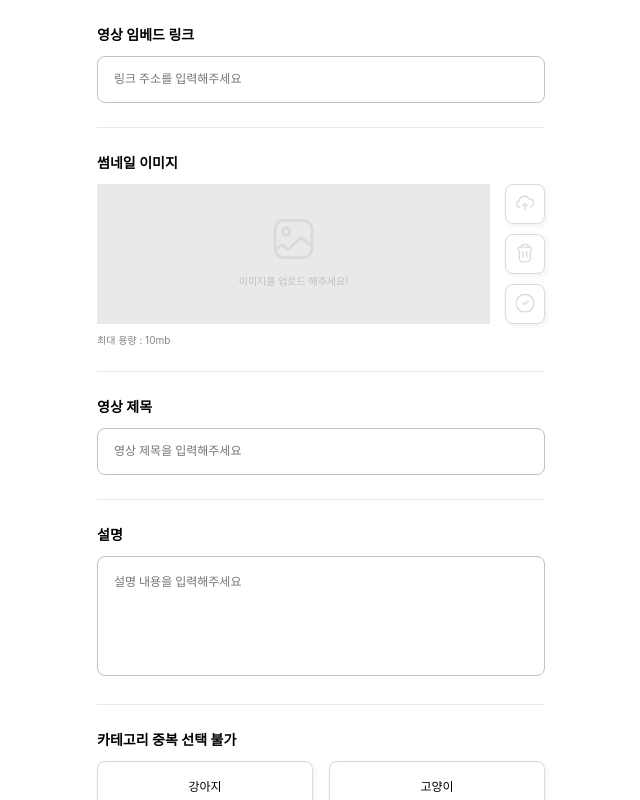
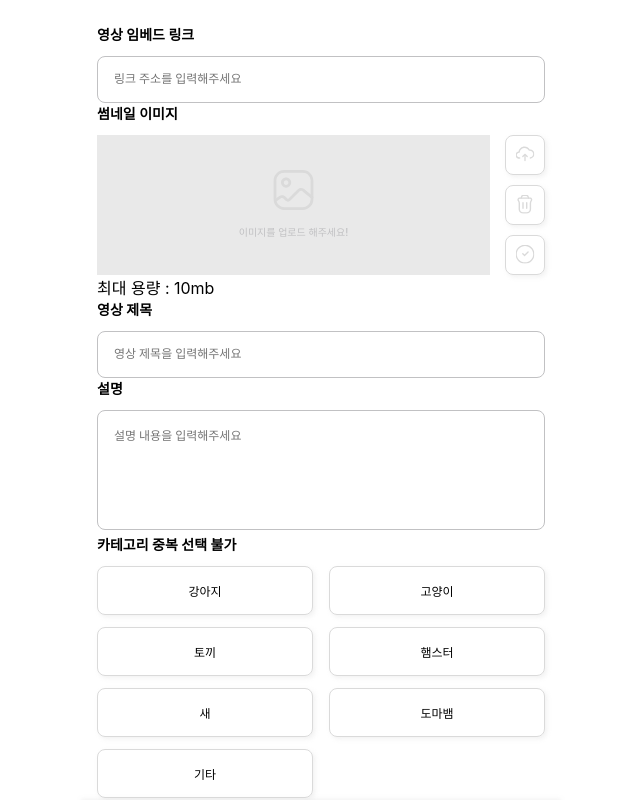
Before and after one commit to Numble3/Paws-Frontend, a Next.js app: page /upload/embed in a window 1280 px wide. Shown: the top 800 px of the page, without its empty margins (319-959 px from the left). Built offline with nearby package versions, Linux system fonts and the light colour scheme; a web font is replaced by a local one.

Commit message:
feat: image upload preview

```diff
--- a/pages/upload/embed.tsx
+++ b/pages/upload/embed.tsx
@@ -1,8 +1,7 @@
 import { useState } from "react";
 import styles from "styles/upload/embed.module.css";
-import { ICONS, IMAGES } from "lib/assets";
+import { ICONS } from "lib/assets";
 import Image from "next/image";
-import Border from "components/border";
 
 const Embed = () => {
   const category = [
@@ -20,7 +19,8 @@ const Embed = () => {
     reader.readAsDataURL(fileBlob);
     return new Promise<void>((resolve) => {
       reader.onload = () => {
-        setImageSrc(reader.result as string);
+        setImageSrc(reader.result);
+        console.log(imageSrc);
         resolve();
       };
     });
@@ -35,28 +35,39 @@ const Embed = () => {
           placeholder="링크 주소를 입력해주세요"
         />
       </div>
-      <Border />
+      <div className="border-gray"></div>
       <div className={styles.thumbnail}>
         <p className={styles.title}>썸네일 이미지</p>
         <div>
           <div className={styles.preview_row}>
-            <div className={styles.preview}>
+            <div
+              className={`${styles.preview} ${
+                !imageSrc && styles.preview__align_items
+              }`}
+            >
               <div>
                 {imageSrc ? (
-                  <div>
+                  <div className={styles.preview__image}>
                     <Image src={imageSrc} layout="fill" alt="preview-img" />
                   </div>
                 ) : (
                   <>
-                    <div>
+                    <div className={styles.no_image__icon}>
                       <Image src={ICONS.GALLERY} layout="fill" />
                     </div>
-                    <span>이미지를 업로드 해주세요!</span>
+                    <span className={styles.no_image__text}>
+                      이미지를 업로드 해주세요!
+                    </span>
                   </>
                 )}
               </div>
             </div>
-            <span>최대 용량 : 10mb</span>
+            <div>
+              <span>최대 용량 : 10mb</span>
+              {imageSrc && (
+                <span className={styles.upload_complete}>업로드 완료!</span>
+              )}
+            </div>
           </div>
           <div className={styles.image__icon_row}>
             <input
@@ -71,7 +82,7 @@ const Embed = () => {
                 <Image src={ICONS.IMAGE_UPLOAD} width={25} height={25} />
               </div>
             </label>
-            <div className={styles.trash}>
+            <div className={styles.trash} onClick={() => setImageSrc("")}>
               <div>
                 <Image src={ICONS.TRASH} width={25} height={25} />
               </div>
@@ -90,7 +101,7 @@ const Embed = () => {
           </div>
         </div>
       </div>
-      <Border />
+      <div className="border-gray"></div>
       <div className={styles.video_name}>
         <p className={styles.title}>영상 제목</p>
         <input
@@ -98,19 +109,19 @@ const Embed = () => {
           placeholder="영상 제목을 입력해주세요"
         />
       </div>
-      <Border />
+      <div className="border-gray"></div>
       <div className={styles.description}>
         <p className={styles.title}>설명</p>
         <textarea placeholder="설명 내용을 입력해주세요" />
       </div>
-      <Border />
+      <div className="border-gray"></div>
       <div className={styles.category}>
         <p className={styles.title}>
           카테고리 <span>중복 선택 불가</span>
         </p>
         <ul>
           {category.map((name) => (
-            <li>{name}</li>
+            <li key={name}>{name}</li>
           ))}
         </ul>
       </div>
```
